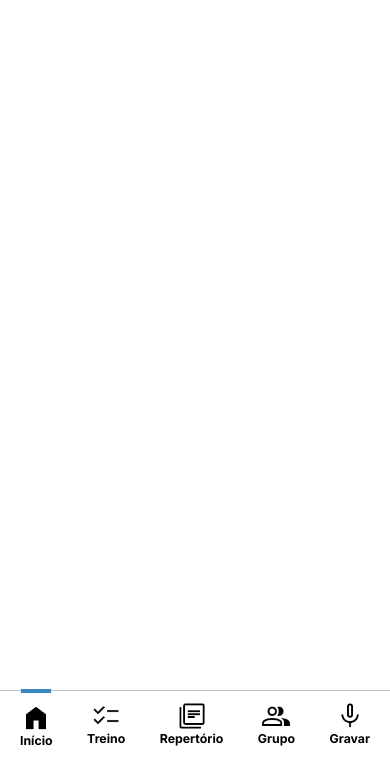
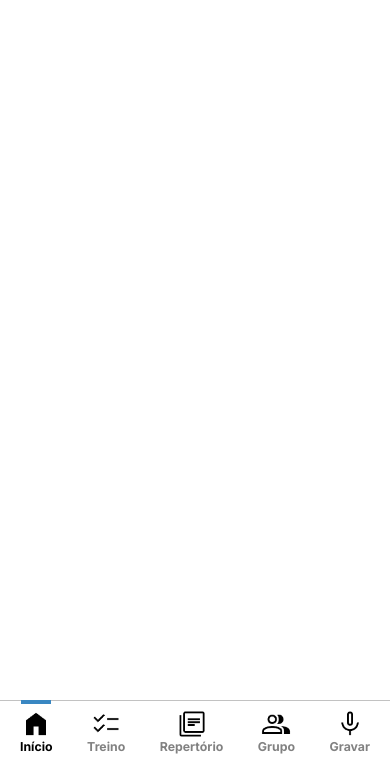
Before and after one commit to viniciusrvcruz/projeto-interdisciplinar, a plain HTML site: page index.html in a window 390 px wide. Shown: the part 76-844 px from the top of the page. Drawn offline with Linux system fonts and the light colour scheme.

Commit message:
correções no nav

```diff
--- a/css/media-query-index.css
+++ b/css/media-query-index.css
@@ -12,7 +12,7 @@
     .logo-nav .inicio img {
         display: flex;
         width: 30px;
-        padding-top: 10px;
+        padding-top: 5px;
         border-top: 4px solid #3987c2;
     }
 
@@ -29,7 +29,7 @@
         bottom: 0;
         left: 0;
         width: 100%;
-        padding: 0px 20px 18px 20px;
+        padding: 0px 10% 14px;
         border-top: 1px solid rgba(0, 0, 0, 0.24);
     }
 
@@ -37,6 +37,11 @@
         display: flex;
         justify-content: space-between;
         font-size: .7em;
+        color: rgba(0, 0, 0, 0.493);
+    }
+
+    .inicio {
+        color: black;
     }
 
     .ul .li {
@@ -44,9 +49,17 @@
     }
 }
 
-@media screen and (max-width: 400px) {
+@media screen and (max-width: 473px) {
 
     .pesquisar {
         display: none;
     }
+
+    .nav {
+        position: fixed;
+        bottom: 0;
+        left: 0;
+        width: 100%;
+        padding: 0px 20px 12px;
+    }
 }
```
